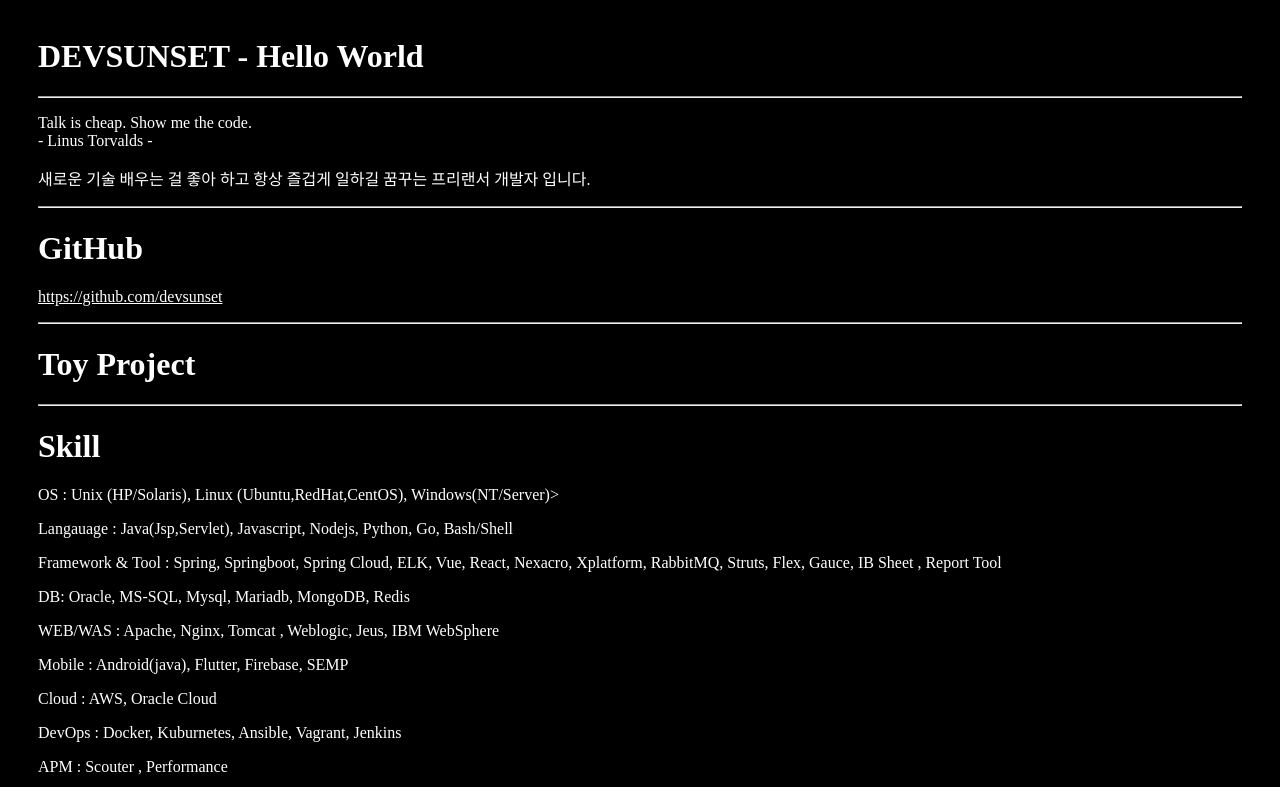
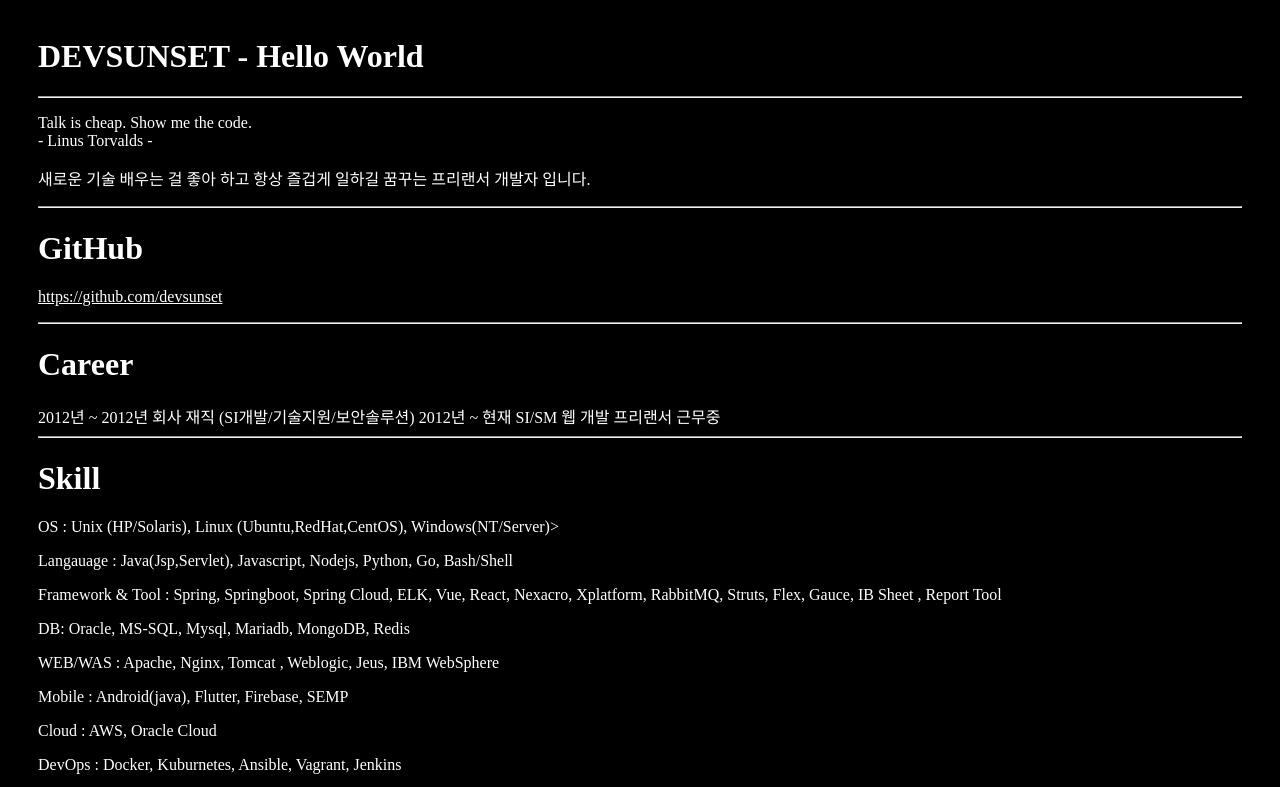
Before and after one commit to devsunset/devsunset.github.io, a plain HTML site: page index.html in a window 1280 px wide. Shown: the top 787 px of the page. Drawn offline with Linux system fonts and the light colour scheme.

Commit message:
Update index.html

```diff
--- a/index.html
+++ b/index.html
@@ -33,7 +33,9 @@
 		  <a href="https://github.com/devsunset" target="_blank">https://github.com/devsunset</a><p/><p/><p/>
 
 		<hr/>
-		<h1>Toy Project</h1>
+		<h1>Career</h1>
+		2012년 ~ 2012년 회사 재직 (SI개발/기술지원/보안솔루션)
+		2012년 ~ 현재 SI/SM 웹 개발 프리랜서 근무중
 
 		<hr/>
 		<h1>Skill</h1>
```
